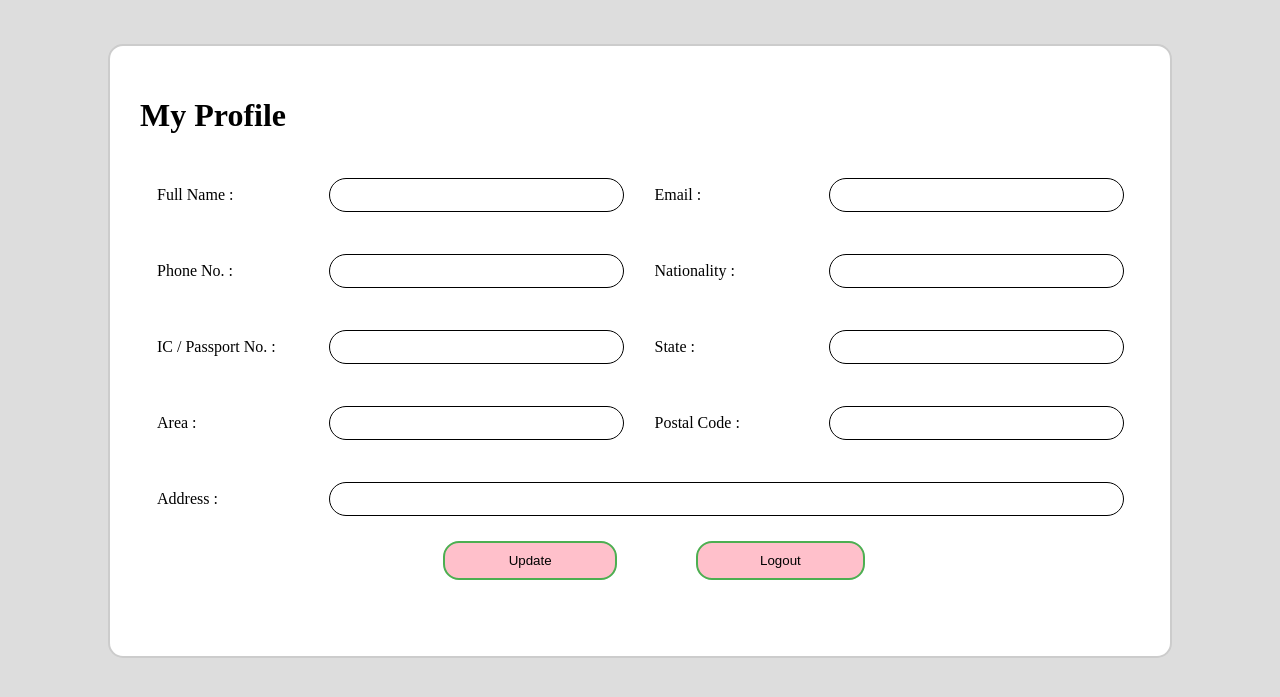
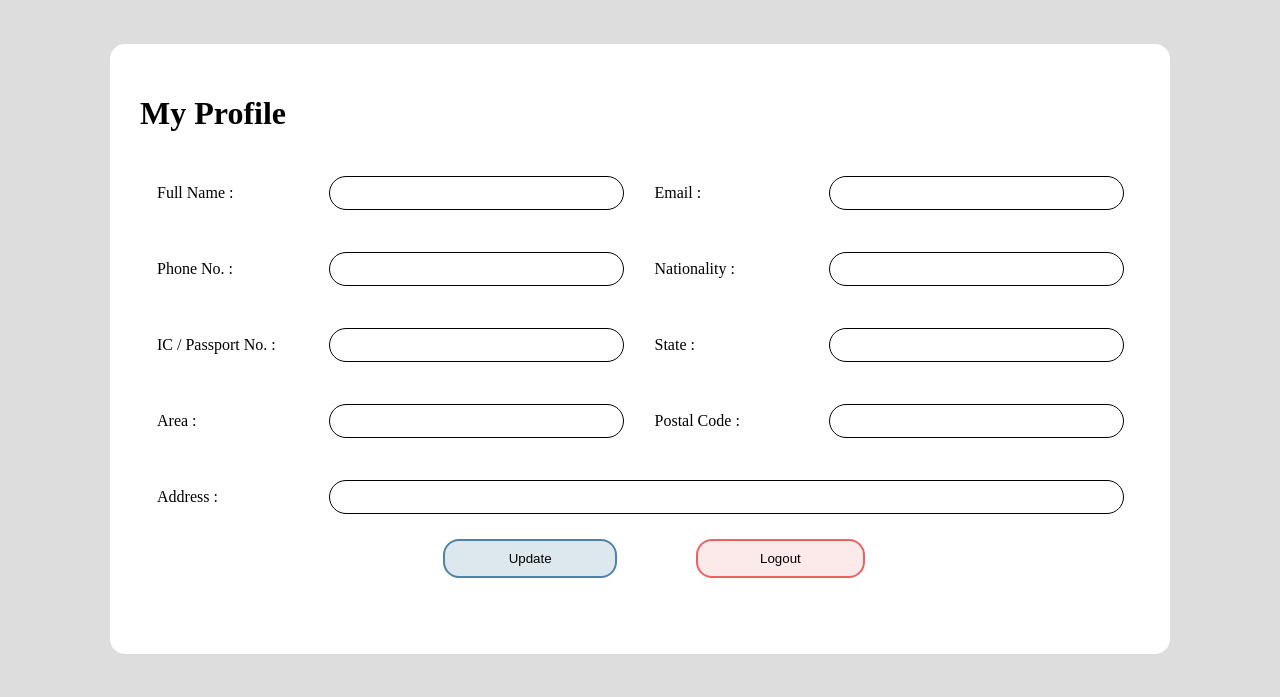
Before and after one commit to azri41/Req-N-Go, a PHP site: page /pages/user/profile/Profile.php in a window 1280 px wide. Shown: the top 697 px of the page. Run offline with PHP 8.4, Linux system fonts and the light colour scheme.

Commit message:
Update Profile.php

```diff
--- a/pages/user/profile/Profile.php
+++ b/pages/user/profile/Profile.php
@@ -8,7 +8,6 @@
         .formsheet{
             width: 1000px;
             height:550px;
-            border: 2px solid #ccc;
             padding: 30px;
             background: #fff;
             border-radius: 15px;
@@ -33,14 +32,27 @@
             padding: 10px;
             width: 70%;
             border-radius: 16px;
-            background-color: pink;
+            background-color: #dde7ee;
             color: black;
-            border: 2px solid #4CAF51;
+            border: 2px solid #5182A6;
         }
         .btn:hover {
-            background-color: #4CAF50;
+            background-color: #87abc4;
             color: white;
         }
+        .btn1{
+            padding: 10px;
+            width: 70%;
+            border-radius: 16px;
+            background-color: #fce9e9;
+            color: black;
+            border: 2px solid #e96363;
+        }
+        .btn1:hover {
+            background-color: #f2a6a6;
+            color: white;
+        }
+
     </style>
     <script type="text/javascript">
      function myConfirm(){
@@ -94,7 +106,7 @@
         <table style="margin-left:30%;width: 50%;">
             <tr>
                 <td><button class="btn" name='update' type="submit" onClick="myConfirm() ">Update</button></td>
-                <td><button class="btn" name='logout' type="submit" >Logout</button></td>
+                <td><button class="btn1" name='logout' type="submit" >Logout</button></td>
             </tr>
         </table>
 
```
